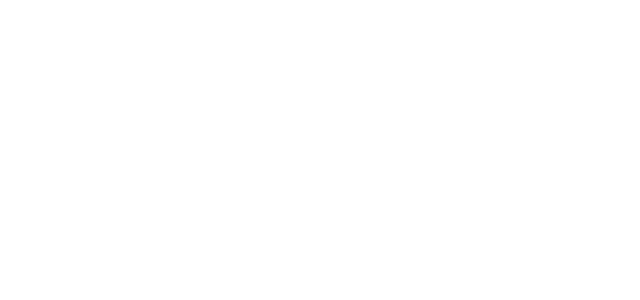
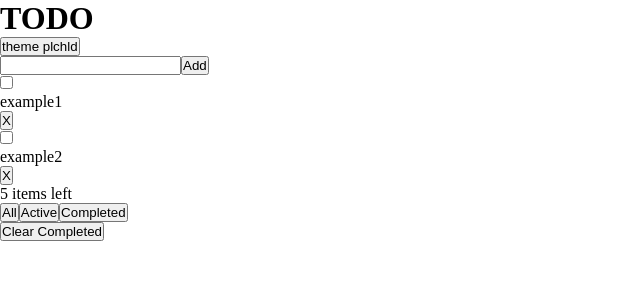
Before and after one commit to CatalinBanici/advanced-todo-app, a React (Create React App) app in the folder app/: page / in a window 1280 px wide. Shown: the top 300 px of the page, without its empty margins (0-640 px from the left). Built offline with nearby package versions, Linux system fonts and the light colour scheme.

Commit message:
created structure of the app

```diff
--- a/app/src/App.js
+++ b/app/src/App.js
@@ -1,5 +1,35 @@
+import { useState } from "react";
+import TodoForm from "./components/TodoForm";
+import TodoList from "./components/TodoList";
+import TodoSettings from "./components/TodoSettings";
+
 function App() {
-  return <div className="App"></div>;
+  const [todos, setTodos] = useState([
+    {
+      id: 1,
+      todoName: "example1",
+      checked: false,
+    },
+    {
+      id: 2,
+      todoName: "example2",
+      checked: false,
+    },
+  ]);
+
+  return (
+    <div className="App">
+      <header>
+        <h1>TODO</h1>
+        <button>theme plchld</button>
+      </header>
+      <main>
+        <TodoForm />
+        <TodoList todos={todos} />
+        <TodoSettings />
+      </main>
+    </div>
+  );
 }
 
 export default App;
--- /dev/null
+++ b/app/src/assets/styles/index.css
@@ -0,0 +1,5 @@
+* {
+  margin: 0;
+  padding: 0;
+  box-sizing: border-box;
+}
--- /dev/null
+++ b/app/src/components/Todo.js
@@ -0,0 +1,11 @@
+import React from "react";
+
+export default function Todo({ todo }) {
+  return (
+    <li>
+      <input type="checkbox" />
+      <p>{todo.todoName}</p>
+      <button>X</button>
+    </li>
+  );
+}
--- /dev/null
+++ b/app/src/components/TodoForm.js
@@ -0,0 +1,10 @@
+import React from "react";
+
+export default function TodoForm() {
+  return (
+    <form>
+      <input type="text" />
+      <button>Add</button>
+    </form>
+  );
+}
--- /dev/null
+++ b/app/src/components/TodoList.js
@@ -0,0 +1,14 @@
+import React from "react";
+import Todo from "./Todo";
+
+export default function TodoList({ todos }) {
+  return (
+    <section>
+      <ul>
+        {todos.map((todo) => (
+          <Todo key={todo.id} todo={todo} />
+        ))}
+      </ul>
+    </section>
+  );
+}
--- /dev/null
+++ b/app/src/components/TodoSettings.js
@@ -0,0 +1,15 @@
+import React from "react";
+
+export default function TodoSettings() {
+  return (
+    <aside>
+      <p>5 items left</p>
+      <div>
+        <button>All</button>
+        <button>Active</button>
+        <button>Completed</button>
+      </div>
+      <button>Clear Completed</button>
+    </aside>
+  );
+}
--- a/app/src/index.js
+++ b/app/src/index.js
@@ -1,6 +1,7 @@
 import React from "react";
 import ReactDOM from "react-dom/client";
 import App from "./App";
+import "./assets/styles/index.css";
 
 const root = ReactDOM.createRoot(document.getElementById("root"));
 root.render(
```
